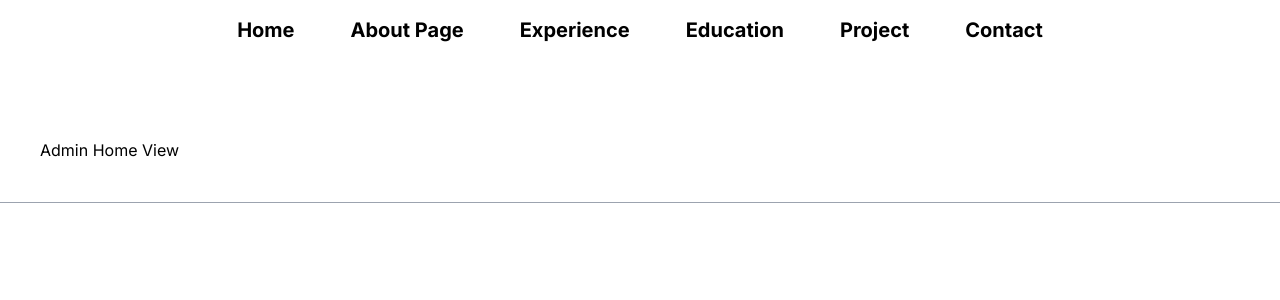
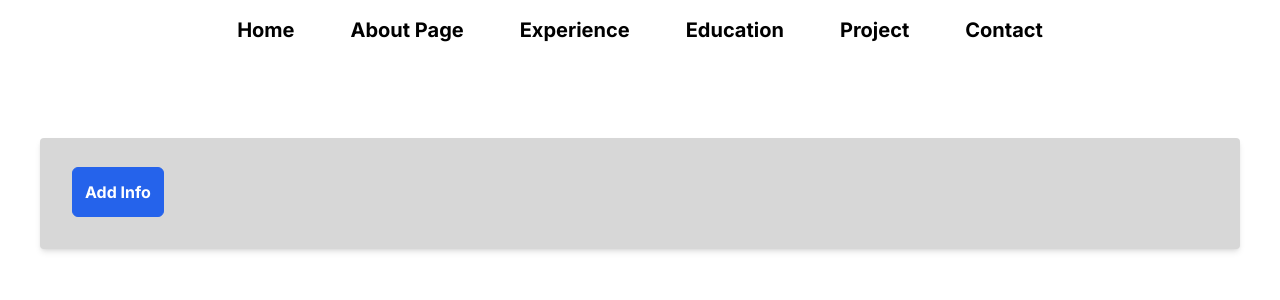
Before and after one commit to easylearningbd/next-js-portfolio-website, a Next.js app: page /admin in a window 1280 px wide. Shown: the top 300 px of the page. Built offline with nearby package versions, Linux system fonts and the light colour scheme.

Commit message:
w06 Create Home Form for Store Data Part 1

```diff
--- a/src/app/admin/page.jsx
+++ b/src/app/admin/page.jsx
@@ -7,13 +7,23 @@ import AdminHomeView from "@/components/admin-view/home"
 import AdminProjectView from "@/components/admin-view/project"
 import { useState } from "react"
 
+const initialHomeFormData = {
+    heading: "",
+    summary: ""
+}
+
 export default function AdminView(){
     const [currentSeletedTab, setCurrentSeletedTab] = useState('home');
+    const [homeViewFormData, setHomeViewFormData] = useState(initialHomeFormData);
+
     const menuItem = [
         {
             id: 'home',
             lable: 'Home',
-            component: <AdminHomeView/>
+            component: <AdminHomeView
+            formData = {homeViewFormData}
+            setFormData = {setHomeViewFormData}
+            />
         },
         {
             id: 'about',
--- a/src/components/admin-view/home/index.jsx
+++ b/src/components/admin-view/home/index.jsx
@@ -1,4 +1,28 @@
 'use client'
-export default function AdminHomeView(){
-    return <div>Admin Home View</div>
+
+const controls = [
+    {
+        name: 'heading',
+        placeholder: 'Enter Heading Text',
+        type: 'text',
+        label: 'Enter Heading Text'
+    },
+    {
+        name: 'summary',
+        placeholder: 'Enter Carrar Summary',
+        type: 'text',
+        label: 'Enter Carrar Summary'
+    }
+]
+
+export default function AdminHomeView({formData,setFormData}){
+    return <div className="w-full">
+            <div className="bg-[#d7d7d7] shadow-md rounded px-8 pt-6 pb-8 mb-4">
+
+        <button className="mt-[5px] border border-blue-600 bg-blue-600 text-white p-3 font-bold text-[16px] focus:bg-green-800 rounded-md">
+            Add Info
+        </button>
+
+            </div>
+         </div>
 }
```
